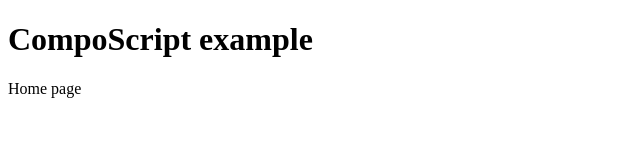
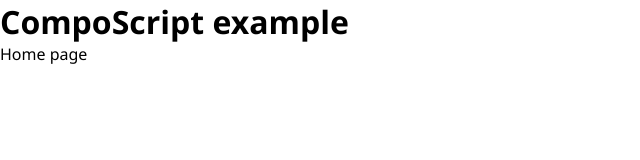
Before and after one commit to Iconejey/composcript-example, a website: page public/index.html in a window 1280 px wide. Shown: the whole page, without its empty margins (0-640 px from the left). Drawn offline with Linux system fonts and the light colour scheme.

Commit message:
SCSS and basic styling

```diff
--- a/package.json
+++ b/package.json
@@ -1,10 +1,11 @@
 {
 	"name": "composcript-example",
 	"description": "Example project using CompoScript framework with a simple express.js server.",
-	"version": "0.0.1",
+	"version": "0.0.2",
 	"main": "./src/server.js",
 	"scripts": {
-		"start": "nodemon ./src/server.js"
+		"start": "nodemon ./src/server.js",
+		"sass": "sass --no-source-map --watch public/styles/scss:public/styles/css"
 	},
 	"repository": {
 		"type": "git",
--- a/public/index.html
+++ b/public/index.html
@@ -6,6 +6,9 @@
 		<meta name="viewport" content="width=device-width, initial-scale=1.0" />
 
 		<title>CompoScript example</title>
+
+		<!-- Styles -->
+		<link rel="stylesheet" href="/styles/css/global.css" />
 	</head>
 	<body>
 		<h1>CompoScript example</h1>
--- /dev/null
+++ b/public/styles/scss/global.scss
@@ -0,0 +1,11 @@
+*,
+::before,
+::after {
+	margin: 0;
+	padding: 0;
+	box-sizing: border-box;
+}
+
+body {
+	font-family: 'segoe ui', sans-serif;
+}
```
Also changed, not shown: public/styles/css/global.css (added).
